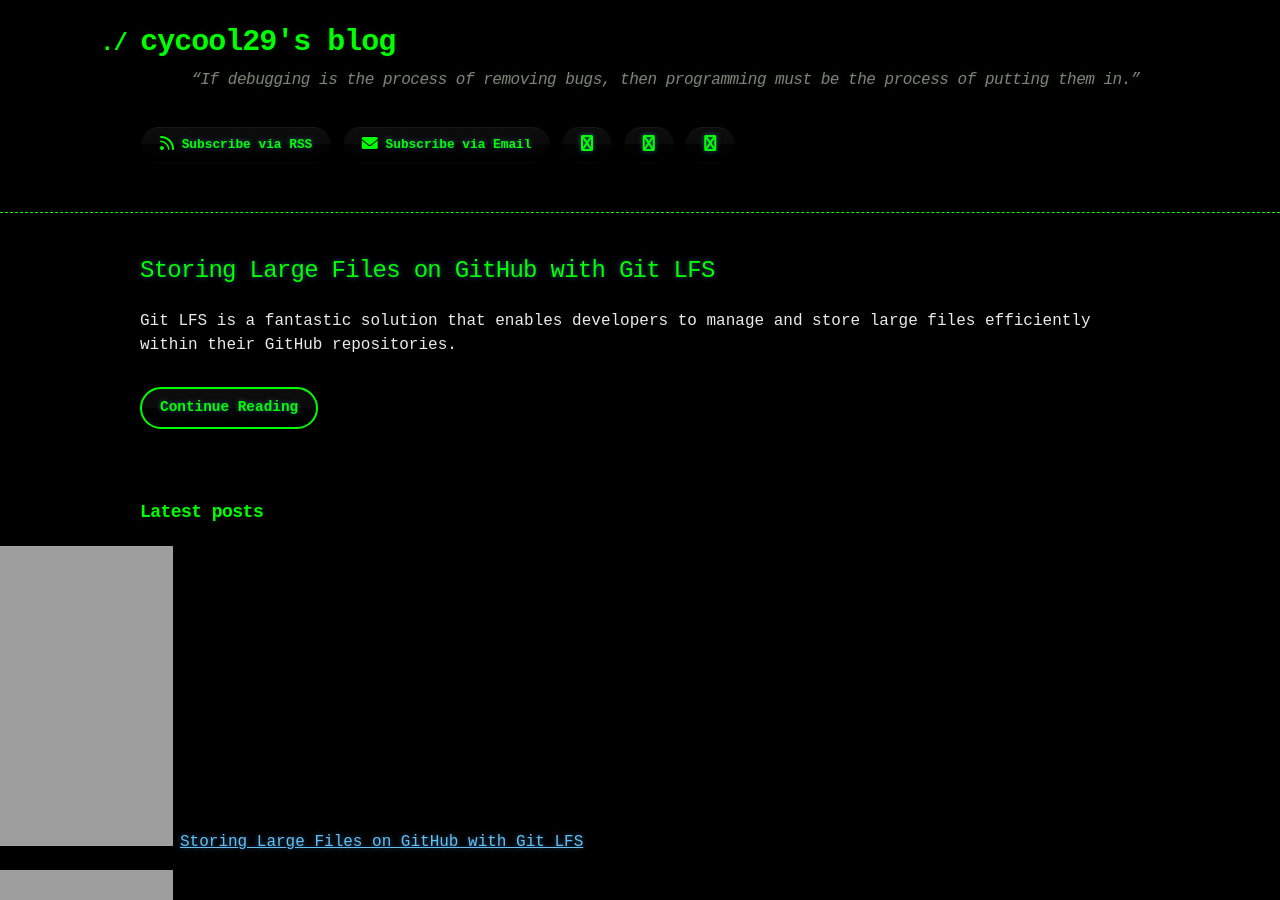
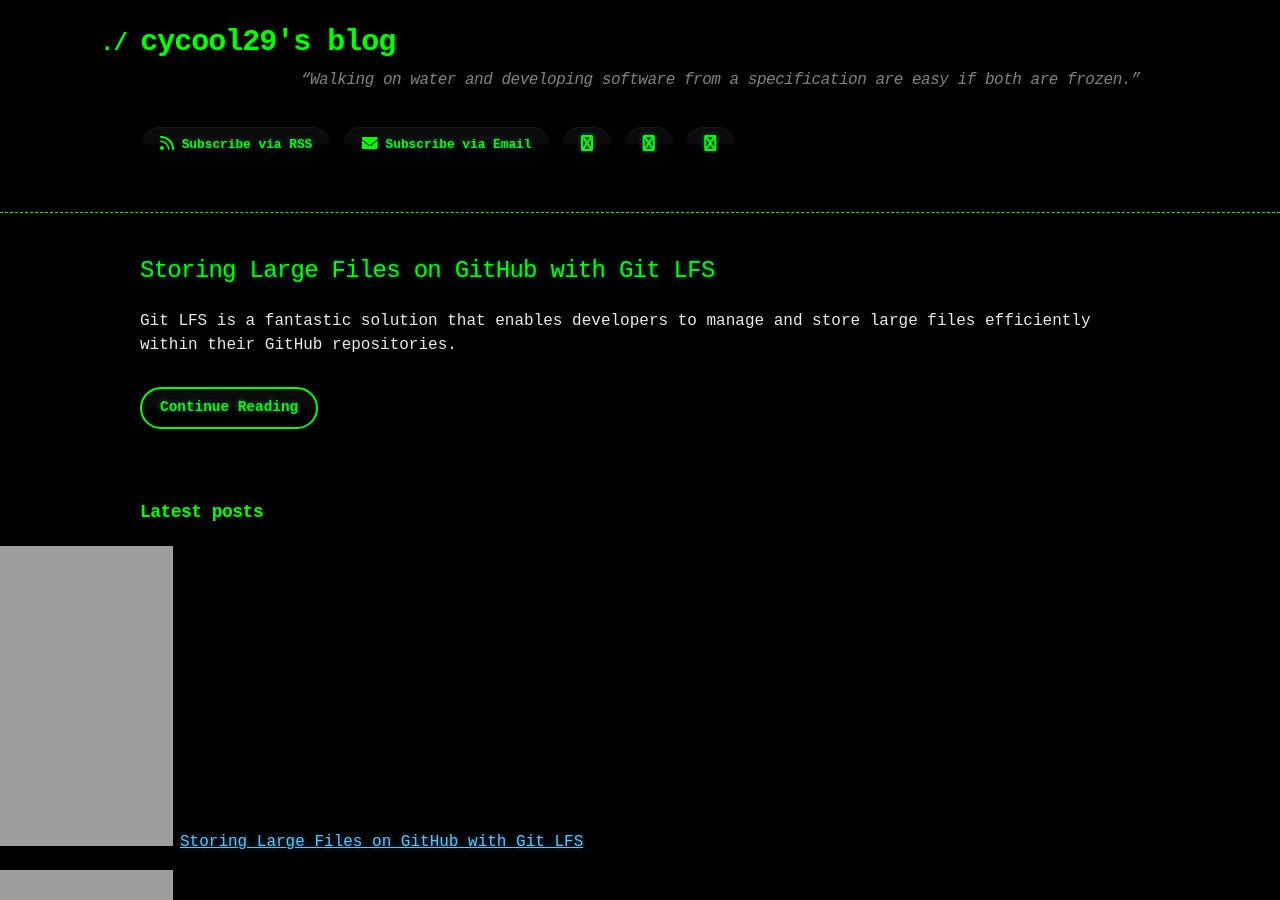
Before and after one commit to cycool29/cycool29.github.io, a Jekyll site: the page built from index.md, in a window 1280 px wide and 900 px high. Built offline with Jekyll 4.4.1, drawn with Linux system fonts in a browser that asks for light colours; a style sheet for code colours, icons or effects is not loaded.

Commit message:
Update quotes

```diff
--- a/_config.yml
+++ b/_config.yml
@@ -1,5 +1,5 @@
 title: cycool29's blog
-description: "“If debugging is the process of removing bugs, then programming must be the process of putting them in.” "
+description: "“Walking on water and developing software from a specification are easy if both are frozen.” "
 bio: A high school student. Intermediate in Python, Git, Bash. Learning JavaScript. He/Him. "
 author: cycool29
 url: https://cycool29.github.io
```
